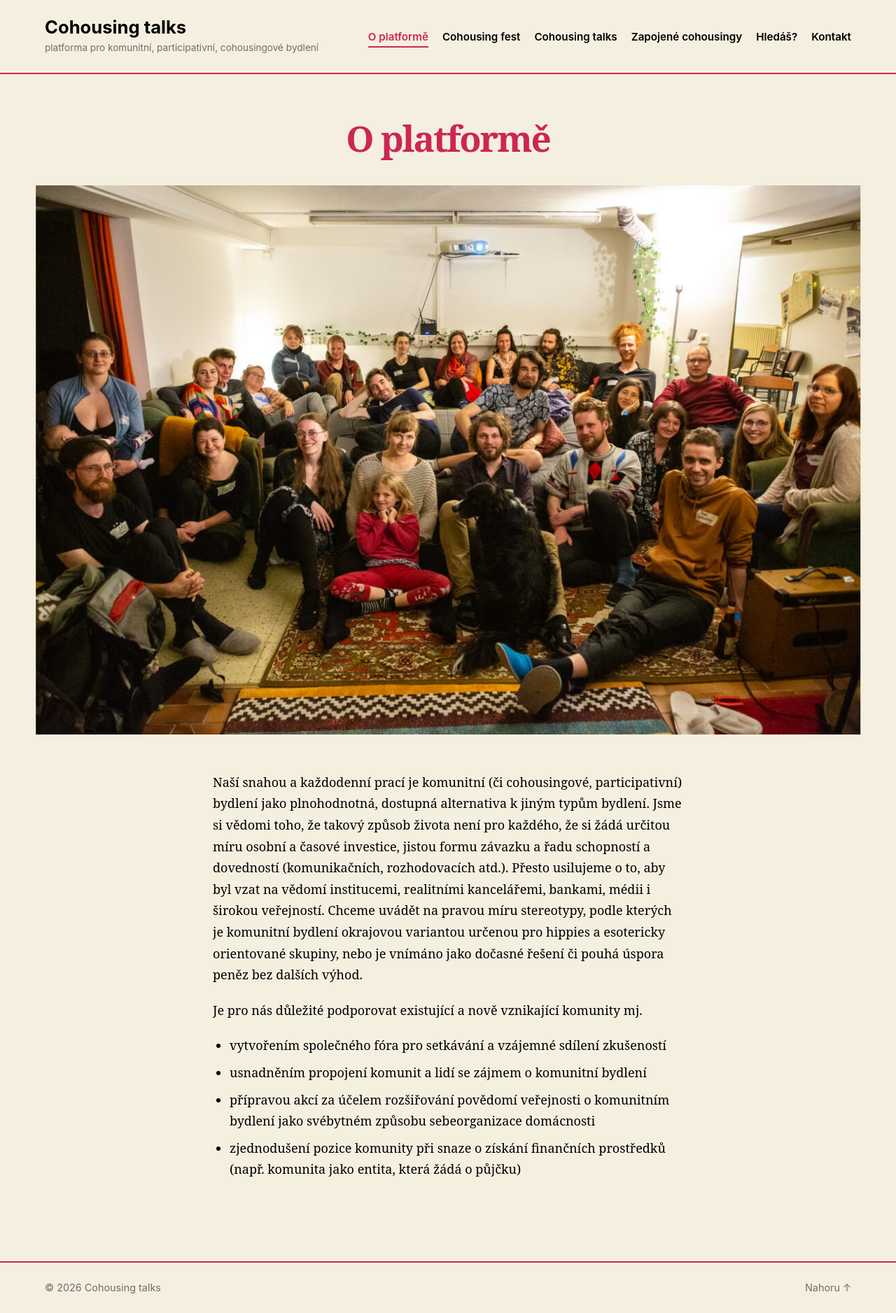
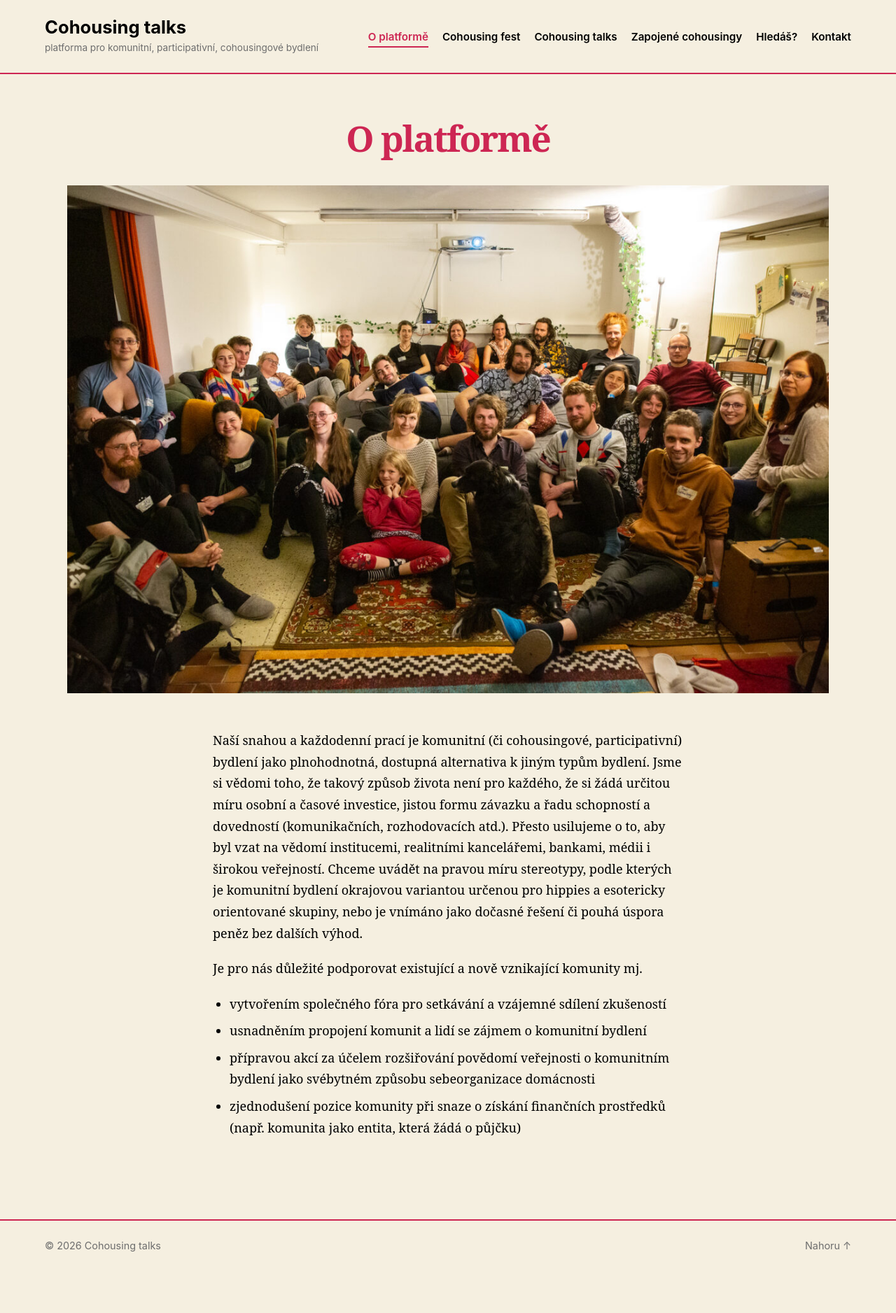
Before and after one commit to kubantjan/cohousingtalks, a Jekyll site: the page built from pages/o-platforme.md, in a window 1280 px wide. Shown: the whole page at 70% size. Built offline with Jekyll 4.4.1, drawn with Linux system fonts in a browser that asks for light colours; after the commit the page ends 1818 px from its top, so only the background shows below that.

Commit message:
Set featured image to 85vw
https://claude.ai/code/session_014N2ozhTqKje1akWvWuBuhU

```diff
--- a/assets/css/style.css
+++ b/assets/css/style.css
@@ -293,7 +293,7 @@ div.community-card .no-page {
 }
 
 .page-content img.featured-image {
-  width: 92vw;
+  width: 85vw;
   max-width: none;
   margin-left: 50%;
   transform: translateX(-50%);
```
